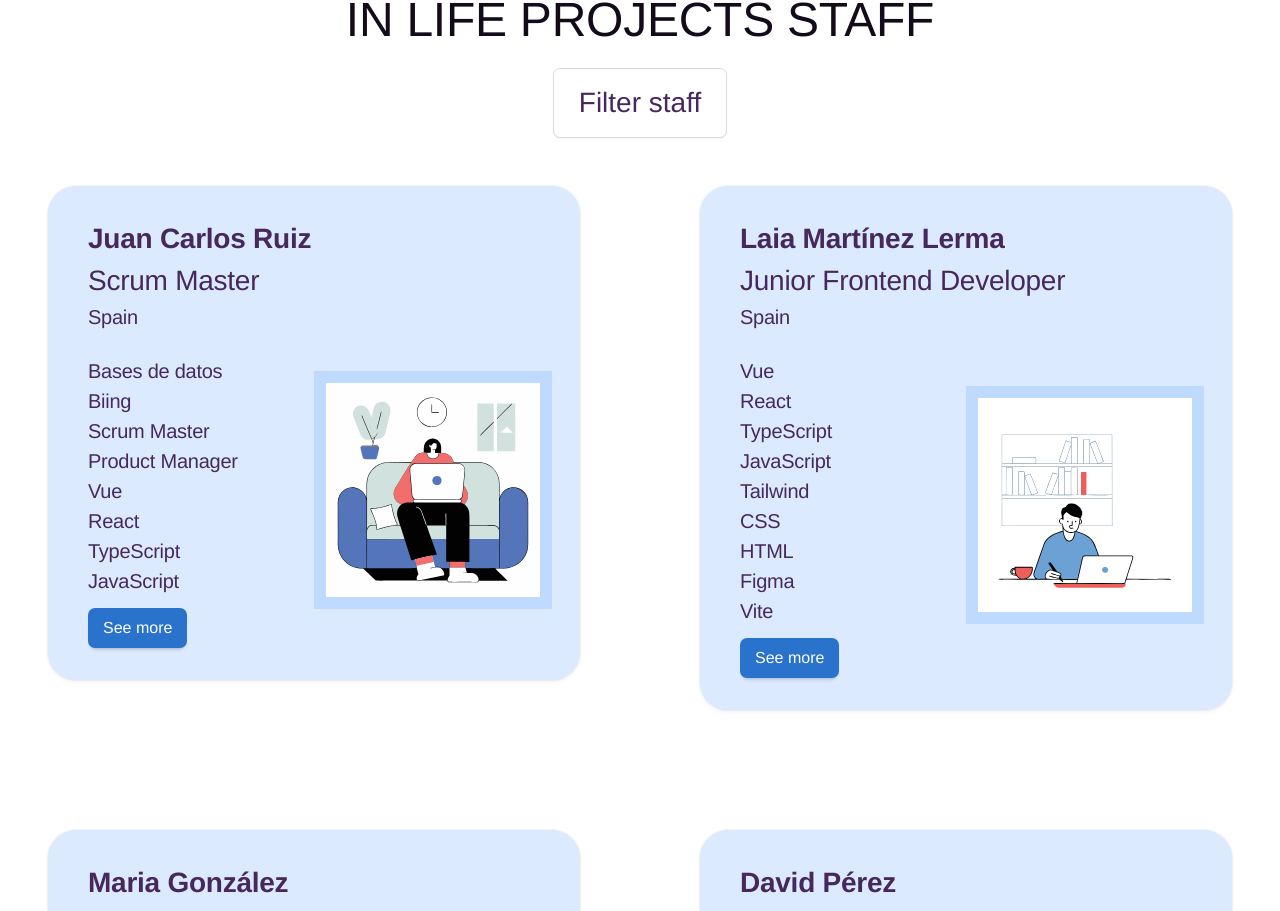
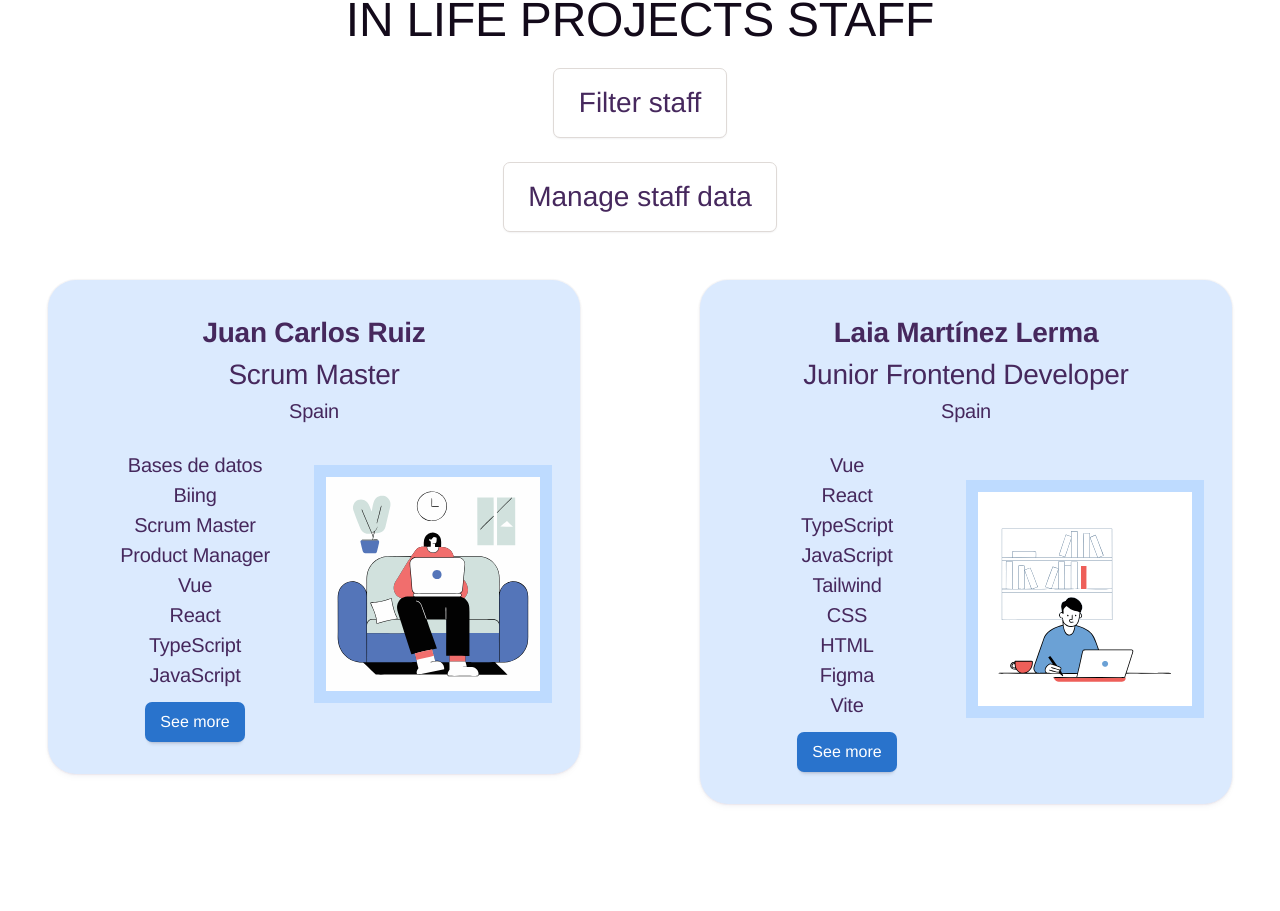
Before and after one commit to OhMyLaia/In-Life-Employee-Finder, a Vue app: page / in a window 1280 px wide. Shown: the part 1587-2498 px from the top of the page. Built offline with nearby package versions, Linux system fonts and the light colour scheme; a web font is replaced by a local one.

Commit message:
created button in home that links to staff manager page

```diff
--- a/src/components/Navbar.vue
+++ b/src/components/Navbar.vue
@@ -59,8 +59,8 @@ const isActiveLink = (routePath: string) => {
                 ">
                             Finder</span>
                     </RouterLink>
-                    <RouterLink to="/management" :class="[
-                        isActiveLink('/management') ?
+                    <RouterLink to="/staff-manager" :class="[
+                        isActiveLink('/staff-manager') ?
                             'has-text-weight-bold has-text-black'
                             :
                             'has-text-black',
--- a/src/router/index.ts
+++ b/src/router/index.ts
@@ -17,7 +17,11 @@ const router = createRouter({
             name: "finder",
             component: FinderView
         },
-
+        {
+            path: "/staff-manager",
+            name: "staff-manager",
+            component: ManagerView
+        },
         {
             path: "/:catchAll(.*)",
             name: "not-found",
--- a/src/views/HomeView.vue
+++ b/src/views/HomeView.vue
@@ -31,7 +31,17 @@ const isActiveBtn = (routePath: string) => {
                 @click="console.log(`going to finder`)"
                 />
             </RouterLink>
+            <div class="has-text-centered">
+            <RouterLink
+            to="/staff-manager">
+                <GenericButton
+                :text="'Manage staff data'"
+                :class="'button text-is-black mt-5 is-size-3-tablet'"
+                @click="console.log(`going to staff-manager`)"
+                />
+            </RouterLink>
         </div>
         <CardsContainer/>
     </div>
+    </div>
 </template>
```
